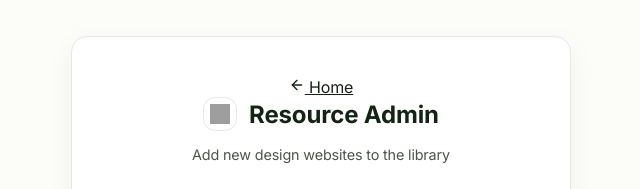
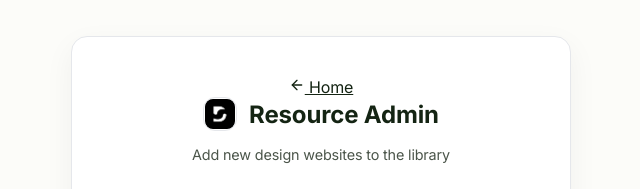
Before and after one commit to nikhil-designs/DesignStocker, a Next.js app: page /admin in a window 1280 px wide. Shown: the top 189 px of the page, without its empty margins (319-959 px from the left). Built offline with nearby package versions, Linux system fonts and the light colour scheme; no server answers; grey boxes are pictures that could not be loaded.

Commit message:
add logo on admin dashboard

```diff
--- a/app/admin/page.jsx
+++ b/app/admin/page.jsx
@@ -121,7 +121,7 @@ export default function AdminPage() {
           <Link href="/" className="backLink"><ArrowLeft size={16} /> Home</Link>
           <div className="adminBrand">
             <span className="brandMark">
-              <img src="/logo.png" alt="" width={20} height={20} />
+              <img src="/DS.jpg" alt="" width={30} height={30} style={{ borderRadius: "8px" }} />
             </span>
             <h1>Resource Admin</h1>
           </div>
```
